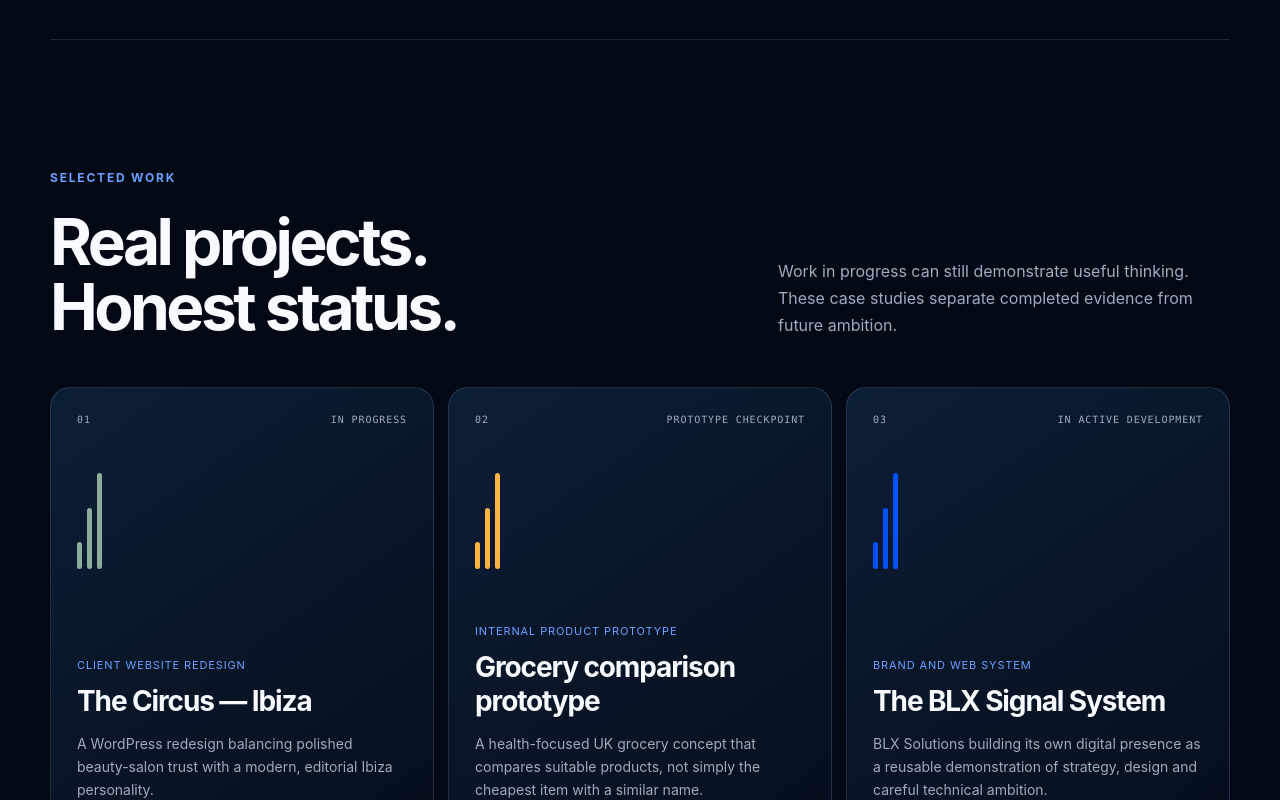
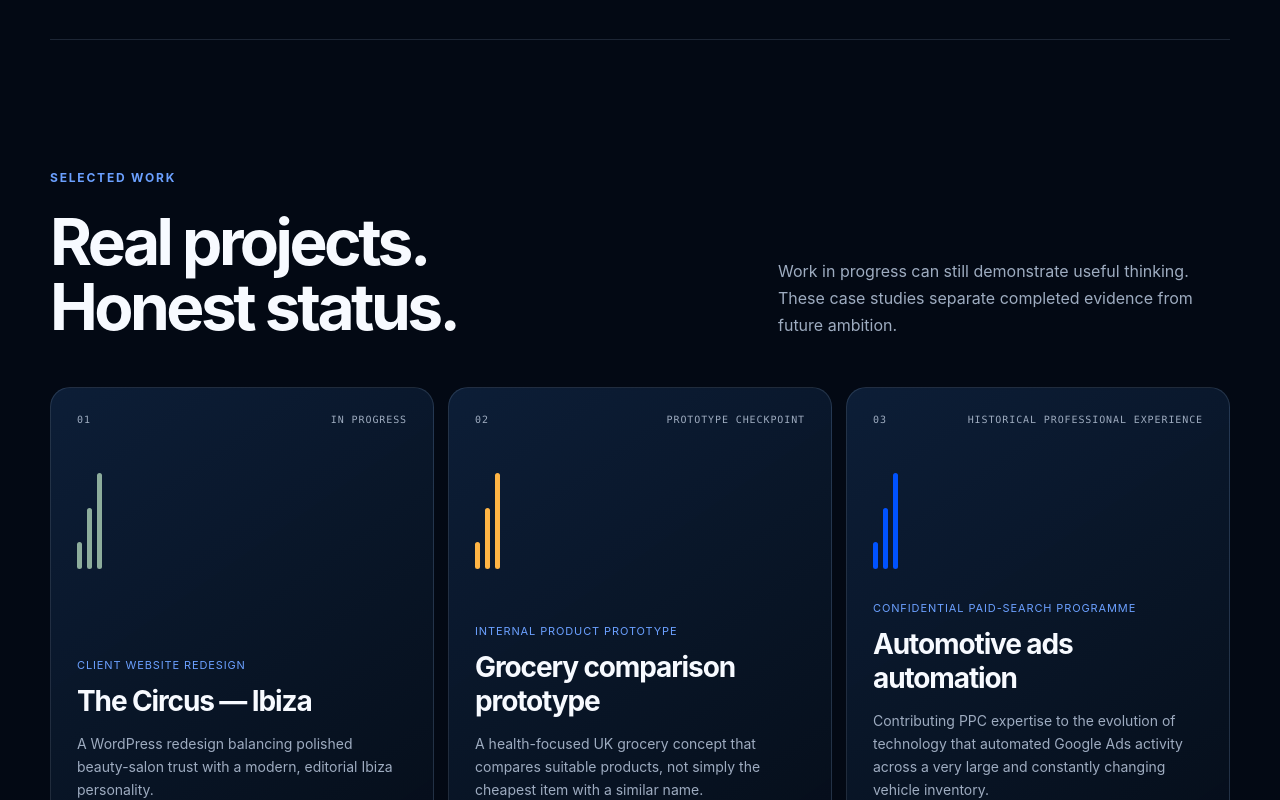
Before and after one commit to BLX-Solutions/blx-website, a Next.js app: page / in a window 1280 px wide. Shown: the part 2000-2800 px from the top of the page. Built offline with nearby package versions, Linux system fonts and the light colour scheme.

Commit message:
Add confidential automotive automation experience

```diff
--- a/app/work.ts
+++ b/app/work.ts
@@ -40,8 +40,21 @@ export const workProjects: WorkProject[] = [
     accent: "case-card--amber",
   },
   {
+    slug: "automotive-ads-automation",
+    number: "03",
+    title: "Automotive ads automation",
+    category: "Confidential paid-search programme",
+    status: "Historical professional experience",
+    summary: "Contributing PPC expertise to the evolution of technology that automated Google Ads activity across a very large and constantly changing vehicle inventory.",
+    challenge: "Vehicle listings change quickly and at high volume. Building and maintaining accurate paid-search activity manually across such an inventory creates a significant problem of scale, freshness and consistency.",
+    approach: "As part of the PPC team, Luke worked with the automation in practice and contributed campaign knowledge, analysis, optimisation feedback and client-account context to its ongoing evolution. He did not create or design the underlying software.",
+    evidence: ["Automation supporting a large vehicle-listing inventory", "Hands-on paid-search operations and optimisation", "Practical feedback into the technology's evolution", "Client identity and proprietary details kept confidential"],
+    next: "This historical case study intentionally omits the client, proprietary technology and unverified results. Its relevance is direct experience working responsibly with advanced automation before AI became mainstream.",
+    accent: "case-card--violet",
+  },
+  {
     slug: "blx-signal-system",
-    number: "03",
+    number: "04",
     title: "The BLX Signal System",
     category: "Brand and web system",
     status: "In active development",
```
